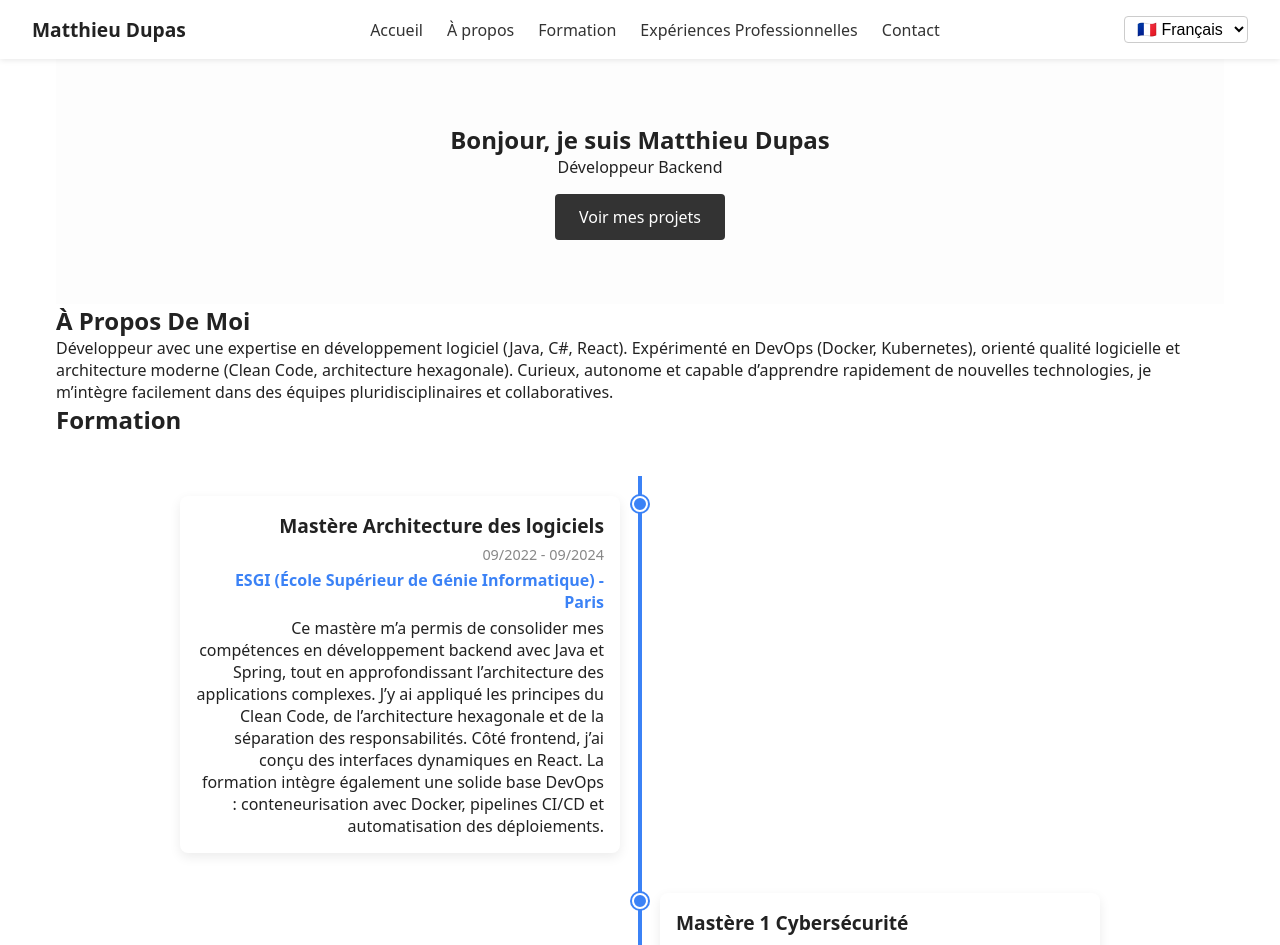
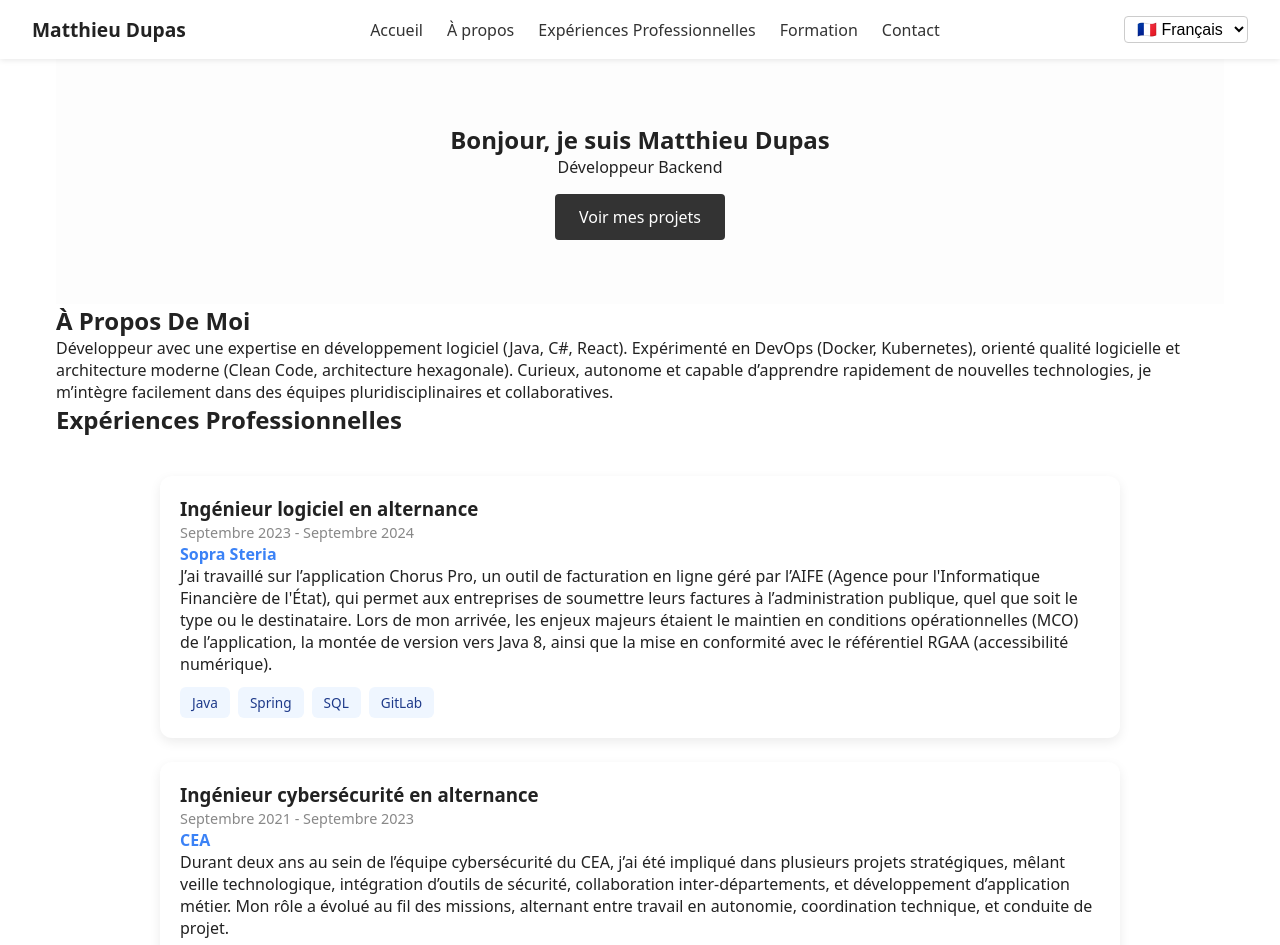
Before and after one commit to matthieudupas/portfolio, a React (Vite) app: page / in a window 1280 px wide. Shown: the top 945 px of the page. Built offline with nearby package versions, Linux system fonts and the light colour scheme.

Commit message:
feat: add experience card

```diff
--- a/src/App.tsx
+++ b/src/App.tsx
@@ -16,11 +16,11 @@ function App() {
         <I18nextProvider i18n={i18n}>
             <Navbar/>
             <Layout>
-            <Hero/>
-            <About/>
-            <Education/>
-            <Experience/>
-            <Contact/>
+                <Hero/>
+                <About/>
+                <Experience/>
+                <Education/>
+                <Contact/>
             </Layout>
             <Footer/>
         </I18nextProvider>
--- a/src/components/navbar/Navbar.tsx
+++ b/src/components/navbar/Navbar.tsx
@@ -11,8 +11,8 @@ export default function Navbar() {
             <ul className={styles.navLinks}>
                 <li><a href="#hero">{t('navbar.home')}</a></li>
                 <li><a href="#about">{t('navbar.about')}</a></li>
+                <li><a href="#experience">{t('navbar.experience')}</a></li>
                 <li><a href="#education">{t('navbar.education')}</a></li>
-                <li><a href="#experience">{t('navbar.experience')}</a></li>
                 <li><a href="#contact">{t('navbar.contact')}</a></li>
             </ul>
             <LanguageSwitcher />
--- a/src/sections/contact/Contact.tsx
+++ b/src/sections/contact/Contact.tsx
@@ -6,7 +6,7 @@ export default function Contact() {
     const {t} = useTranslation();
 
     return (
-        <section className={styles.contact}>
+        <section id='contact' className={styles.contact}>
             <h2>{t('contact.title')}</h2>
             <div className={styles.icons}>
                 <a
--- a/src/sections/experience/Experience.module.css
+++ b/src/sections/experience/Experience.module.css
@@ -0,0 +1,63 @@
+.section {
+    padding: 40px 20px;
+    max-width: 1000px;
+    margin: auto;
+}
+
+.title {
+    text-align: center;
+    font-size: 2rem;
+    margin-bottom: 40px;
+}
+
+.cardList {
+    display: flex;
+    flex-direction: column;
+    gap: 24px;
+}
+
+.card {
+    background-color: #fff;
+    padding: 20px;
+    border-radius: 12px;
+    box-shadow: 0 4px 12px rgba(0, 0, 0, 0.08);
+    transition: transform 0.3s ease, box-shadow 0.3s ease;
+}
+
+.card:hover {
+    transform: translateY(-4px);
+    box-shadow: 0 8px 24px rgba(59, 130, 246, 0.2);
+}
+
+.date {
+    font-size: 0.9rem;
+    color: #888;
+}
+
+.companyLink {
+    color: #3b82f6;
+    text-decoration: none;
+    transition: color 0.2s ease;
+}
+
+.companyLink:hover {
+    color: #1d4ed8;
+    text-decoration: underline;
+}
+
+.techList {
+    display: flex;
+    flex-wrap: wrap;
+    gap: 8px;
+    margin-top: 12px;
+    padding: 0;
+    list-style: none;
+}
+
+.techList li {
+    background-color: #eff6ff;
+    color: #1e3a8a;
+    padding: 6px 12px;
+    border-radius: 6px;
+    font-size: 0.85rem;
+}
--- a/src/sections/experience/Experience.tsx
+++ b/src/sections/experience/Experience.tsx
@@ -1,9 +1,10 @@
-import styles from './Experience.module.css';
+import ExperienceList from "./ExperienceList.tsx";
 
 export default function Experience() {
     return (
         <section id="experience">
             <h1>Expériences Professionnelles</h1>
+            <ExperienceList/>
         </section>
     );
 }
--- /dev/null
+++ b/src/sections/experience/ExperienceCard.tsx
@@ -0,0 +1,40 @@
+import React from "react";
+import styles from "./Experience.module.css";
+import type {Experience} from "./experiences.ts";
+
+interface Props {
+    experience: Experience;
+}
+
+const ExperienceCard: React.FC<Props> = ({ experience }) => {
+    return (
+        <div className={styles.card}>
+            <h3>{experience.title}</h3>
+            <span className={styles.date}>{experience.date}</span>
+            <h4>
+                {experience.url ? (
+                    <a
+                        href={experience.url}
+                        target="_blank"
+                        rel="noopener noreferrer"
+                        className={styles.companyLink}
+                    >
+                        {experience.company}
+                    </a>
+                ) : (
+                    experience.company
+                )}
+            </h4>
+            <p>{experience.description}</p>
+            {experience.technologies && (
+                <ul className={styles.techList}>
+                    {experience.technologies.map((tech, index) => (
+                        <li key={index}>{tech}</li>
+                    ))}
+                </ul>
+            )}
+        </div>
+    );
+};
+
+export default ExperienceCard;
--- /dev/null
+++ b/src/sections/experience/ExperienceList.tsx
@@ -0,0 +1,18 @@
+import React from "react";
+import { experiences } from "./experiences";
+import ExperienceCard from "./ExperienceCard";
+import styles from "./Experience.module.css";
+
+const ExperienceList: React.FC = () => {
+    return (
+        <section className={styles.section}>
+            <div className={styles.cardList}>
+                {experiences.map((exp, i) => (
+                    <ExperienceCard key={i} experience={exp} />
+                ))}
+            </div>
+        </section>
+    );
+};
+
+export default ExperienceList;
--- /dev/null
+++ b/src/sections/experience/experiences.ts
@@ -0,0 +1,36 @@
+export interface Experience {
+    title: string;
+    company: string;
+    date: string;
+    description: string;
+    technologies?: string[];
+    url?: string;
+}
+
+export const experiences: Experience[] = [
+    {
+        title: "Ingénieur logiciel en alternance",
+        company: "Sopra Steria",
+        date: "Septembre 2023 - Septembre 2024",
+        url: "https://www.soprasteria.com/fr",
+        description:
+            "J’ai travaillé sur l’application Chorus Pro, un outil de facturation en ligne géré par l’AIFE " +
+            "(Agence pour l'Informatique Financière de l'État), qui permet aux entreprises de soumettre leurs " +
+            "factures à l’administration publique, quel que soit le type ou le destinataire. Lors de mon arrivée, " +
+            "les enjeux majeurs étaient le maintien en conditions opérationnelles (MCO) de l’application, la montée de " +
+            "version vers Java 8, ainsi que la mise en conformité avec le référentiel RGAA (accessibilité numérique).",
+        technologies: ["Java", "Spring", "SQL", "GitLab"],
+    },
+    {
+        title: "Ingénieur cybersécurité en alternance",
+        company: "CEA",
+        date: "Septembre 2021 - Septembre 2023",
+        url: "https://www.cea.fr/",
+        description:
+            "Durant deux ans au sein de l’équipe cybersécurité du CEA, j’ai été impliqué dans plusieurs projets stratégiques, " +
+            "mêlant veille technologique, intégration d’outils de sécurité, collaboration inter-départements, et développement " +
+            "d’application métier. Mon rôle a évolué au fil des missions, alternant entre travail en autonomie, " +
+            "coordination technique, et conduite de projet.",
+        technologies: ["C#", "ASP.NET Core", "SQL", "Linux"],
+    },
+];
```
